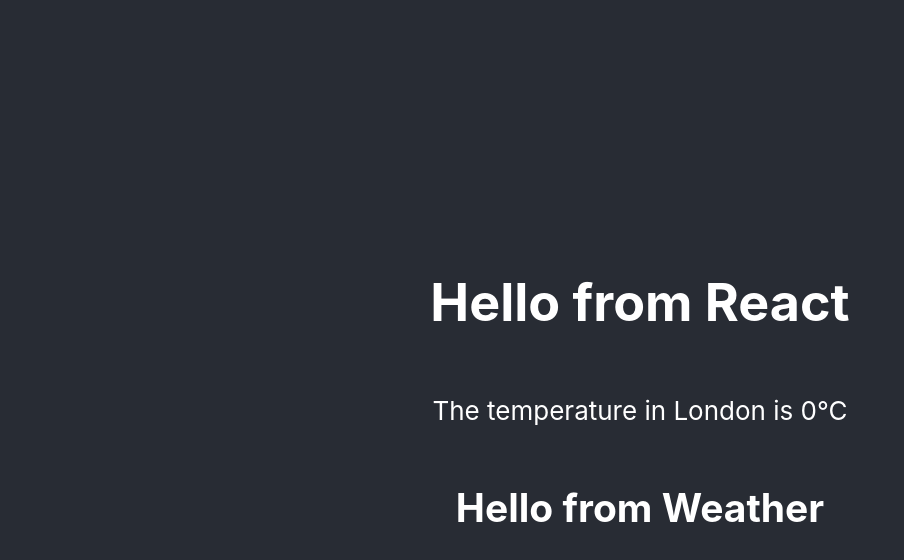
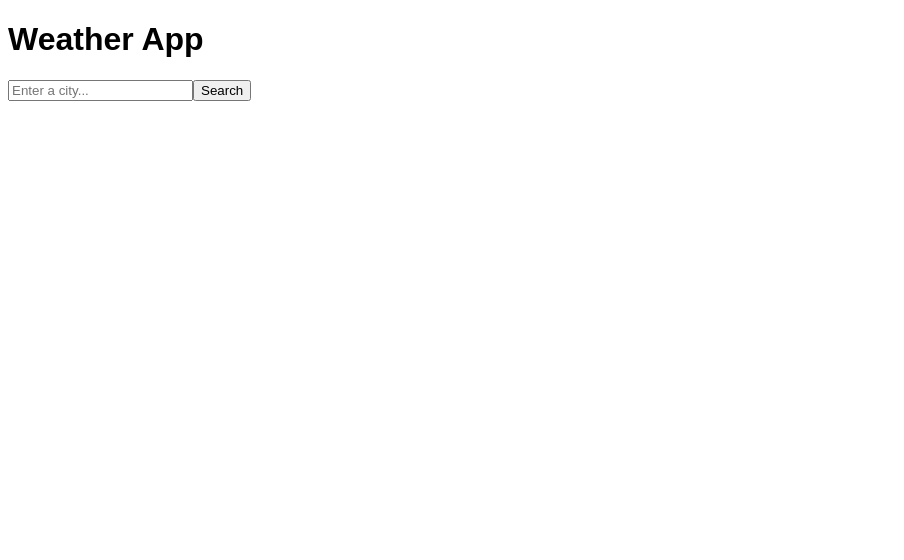
Before and after one commit to rupertforbes/react-weather-app, a React (Create React App) app: page / in a window 1280 px wide. Shown: the top 560 px of the page, without its empty margins (0-904 px from the left). Built offline with nearby package versions, Linux system fonts and the light colour scheme; no server answers.

Commit message:
Imported work done on codesandbox

```diff
--- a/src/App.css
+++ b/src/App.css
@@ -1,38 +1,3 @@
-.App {
-  text-align: center;
+.WeatherApp {
+  font-family: sans-serif;
 }
-
-.App-logo {
-  height: 40vmin;
-  pointer-events: none;
-}
-
-@media (prefers-reduced-motion: no-preference) {
-  .App-logo {
-    animation: App-logo-spin infinite 20s linear;
-  }
-}
-
-.App-header {
-  background-color: #282c34;
-  min-height: 100vh;
-  display: flex;
-  flex-direction: column;
-  align-items: center;
-  justify-content: center;
-  font-size: calc(10px + 2vmin);
-  color: white;
-}
-
-.App-link {
-  color: #61dafb;
-}
-
-@keyframes App-logo-spin {
-  from {
-    transform: rotate(0deg);
-  }
-  to {
-    transform: rotate(360deg);
-  }
-}
--- a/src/App.js
+++ /dev/null
@@ -1,28 +0,0 @@
-import React, { useState } from "react";
-import "./App.css";
-import Weather from "./Weather";
-import axios from "axios";
-
-function App() {
-  let [temp, setTemp] = useState(null);
-
-  function showData(response) {
-    setTemp(response.data.main.temp);
-    console.log(response);
-  }
-
-  let url = `https://api.openweathermap.org/data/2.5/weather?q=london&units=metric&appid=1fd8093fa5ff12d796d7de756cc9d6b9`;
-  axios.get(url).then(showData);
-
-  return (
-    <div className="App">
-      <header className="App-header">
-        <h1>Hello from React</h1>
-        <p>The temperature in London is {Math.round(temp)}°C</p>
-        <Weather />
-      </header>
-    </div>
-  );
-}
-
-export default App;
--- /dev/null
+++ b/src/WeatherApp.js
@@ -0,0 +1,64 @@
+import React, { useState } from "react";
+import "./App.css";
+import Weather from "./Weather";
+import axios from "axios";
+
+function WeatherApp() {
+  const [city, setCity] = useState("");
+  const [loaded, setLoaded] = useState(false);
+  const [weather, setWeather] = useState(null);
+
+  let iconURL = "https://openweathermap.org/img/wn/10d@2x.png";
+
+  function displayWeather(response) {
+    setLoaded(true);
+    console.log(response);
+    setWeather({
+      temperature: response.data.main.temp,
+      wind: response.data.wind.speed,
+      humidity: response.data.main.humidity,
+      description: response.data.weather[0].description,
+      icon: `https://openweathermap.org/img/wn/${response.data.weather[0].icon}@2x.png`,
+    });
+  }
+
+  function handleSubmit(event) {
+    event.preventDefault();
+    let url = `https://api.openweathermap.org/data/2.5/weather?q=${city}&units=metric&appid=1fd8093fa5ff12d796d7de756cc9d6b9`;
+    axios.get(url).then(displayWeather);
+  }
+
+  function updateCity(event) {
+    setCity(event.target.value);
+  }
+
+  let form = (
+    <form onSubmit={handleSubmit} className="WeatherApp">
+      <input
+        type="search"
+        placeholder="Enter a city..."
+        onChange={updateCity}
+      />
+      <input type="submit" value="Search" />
+    </form>
+  );
+
+  if (loaded) {
+    return (
+      <div className="WeatherApp">
+        {form}
+        <ul>
+          <li>Temperature: {Math.round(weather.temperature)}°C</li>
+          <li>Wind speed: {weather.wind}km/h</li>
+          <li>Humdity: {weather.humidity}%</li>
+          <li>Description: {weather.description}</li>
+          <img src={weather.icon} />
+        </ul>
+      </div>
+    );
+  } else {
+    return form;
+  }
+}
+
+export default WeatherApp;
--- a/src/index.css
+++ b/src/index.css
@@ -1,13 +1,3 @@
-body {
-  margin: 0;
-  font-family: -apple-system, BlinkMacSystemFont, 'Segoe UI', 'Roboto', 'Oxygen',
-    'Ubuntu', 'Cantarell', 'Fira Sans', 'Droid Sans', 'Helvetica Neue',
-    sans-serif;
-  -webkit-font-smoothing: antialiased;
-  -moz-osx-font-smoothing: grayscale;
+.WeatherApp {
+  font-family: sans-serif;
 }
-
-code {
-  font-family: source-code-pro, Menlo, Monaco, Consolas, 'Courier New',
-    monospace;
-}
--- a/src/index.js
+++ b/src/index.js
@@ -1,13 +1,14 @@
-import React from 'react';
-import ReactDOM from 'react-dom/client';
-import './index.css';
-import App from './App';
-import reportWebVitals from './reportWebVitals';
+import React from "react";
+import ReactDOM from "react-dom/client";
+import "./index.css";
+import WeatherApp from "./WeatherApp";
+import reportWebVitals from "./reportWebVitals";
 
-const root = ReactDOM.createRoot(document.getElementById('root'));
+const root = ReactDOM.createRoot(document.getElementById("root"));
 root.render(
   <React.StrictMode>
-    <App />
+    <h1 className="WeatherApp">Weather App</h1>
+    <WeatherApp />
   </React.StrictMode>
 );
 
```
